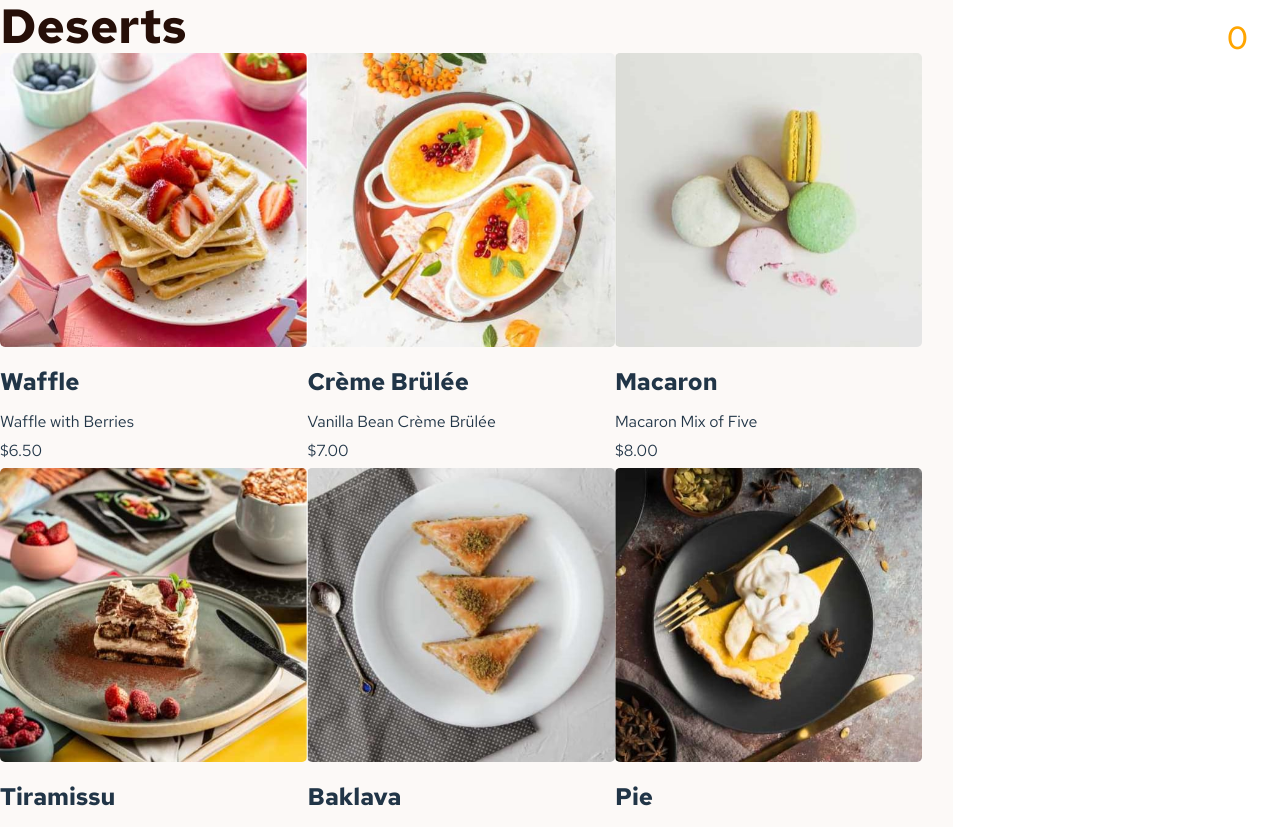
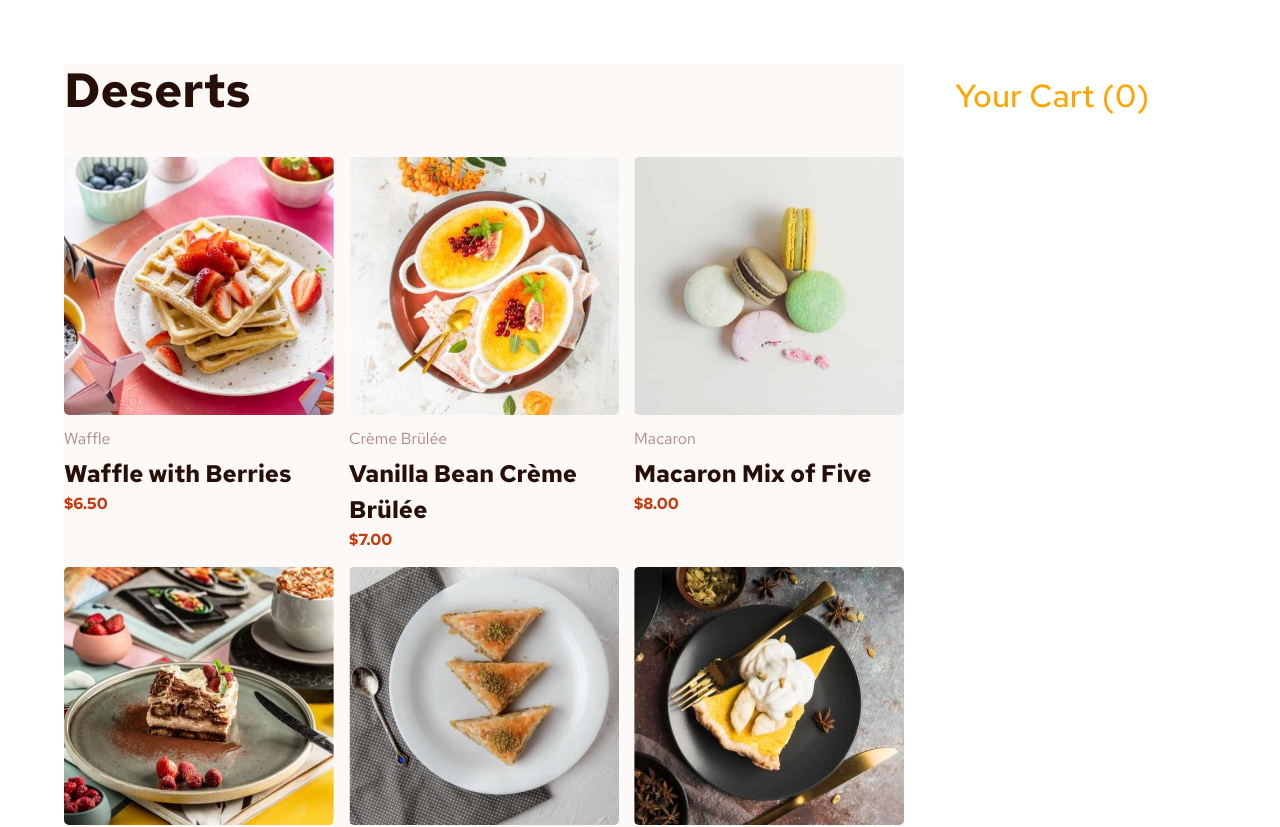
Before and after one commit to robs-am/shopping-list-with-cart, a React (Vite) app: page / in a window 1280 px wide. Shown: the top 827 px of the page. Built offline with nearby package versions, Linux system fonts and the light colour scheme.

Commit message:
feat: create CartContext.tsx

```diff
--- a/src/components/CartWidget/cart-widget.module.scss
+++ b/src/components/CartWidget/cart-widget.module.scss
@@ -1,13 +1,15 @@
+@import '../../styles/variables.scss';
+
 .container {
-  margin: 1rem;
-  padding: 0 1rem;
+
   display: flex;
   border: none;
   background: none;
   cursor: pointer;
   align-items: center;
   flex-direction: row-reverse;
-  justify-content: space-between;
+  justify-content: flex-end;
+  background-color: #fff;
 
   &:hover {
     outline: 1px solid white;
--- a/src/components/CartWidget/index.tsx
+++ b/src/components/CartWidget/index.tsx
@@ -17,7 +17,7 @@ const CartWidget: React.FC<CartWidgetProps> = ({ productsCount }) => {
 
   return (
     <button className={classes.container} onClick={navigateToCart}>
-      <span className={classes.productsCount}>{productsCount}</span>
+      <span className={classes.productsCount}>Your Cart ({productsCount})</span>
       {/* <img src={shoppingCart} className={classes.shoppingCart} alt="Go to Cart" /> */}
     </button>
   );
--- a/src/components/Product/index.tsx
+++ b/src/components/Product/index.tsx
@@ -46,9 +46,9 @@ const Product: React.FC = () => {
               className={classes.productImage}
             />
           </picture>
-          <h2>{product.name}</h2>
-          <p>{product.description}</p>
-          <p>${product.price.toFixed(2)}</p>
+          <p>{product.name}</p>
+          <h2>{product.description}</h2>
+          <span>${product.price.toFixed(2)}</span>
         </div>
       ))}
     </div>
--- a/src/components/Product/product.module.scss
+++ b/src/components/Product/product.module.scss
@@ -8,12 +8,13 @@ background-color: $rose-50;
 
 .productTitle {
   font-size: 3rem;
-
+  margin-bottom: 2.5rem;
   color: $rose-900;
 }
 .products {
   display: flex;
   flex-wrap: wrap;
+  gap:15px;
 
   .productCard {
 
@@ -25,11 +26,19 @@ background-color: $rose-50;
 
     h2 {
       font-size: 1.5rem;
-      margin: 10px 0;
+
+      color: $rose-900
     }
 
     p {
       margin: 5px 0;
+      color: $rose-400;
+    }
+
+    span {
+
+      color: $red;
+      font-weight: $font-weight-bold
     }
   }
 }
--- a/src/index.scss
+++ b/src/index.scss
@@ -26,8 +26,9 @@
 .productPage {
   display: grid;
   grid-template-columns: 3fr 1fr;
-  gap: 10px;
+  gap: 2rem;
   align-items: start;
+  margin:4rem;
 }
 a {
   font-weight: 500;
```
Also changed, not shown: src/context/CartContext.tsx (added, +52 -0 lines).
